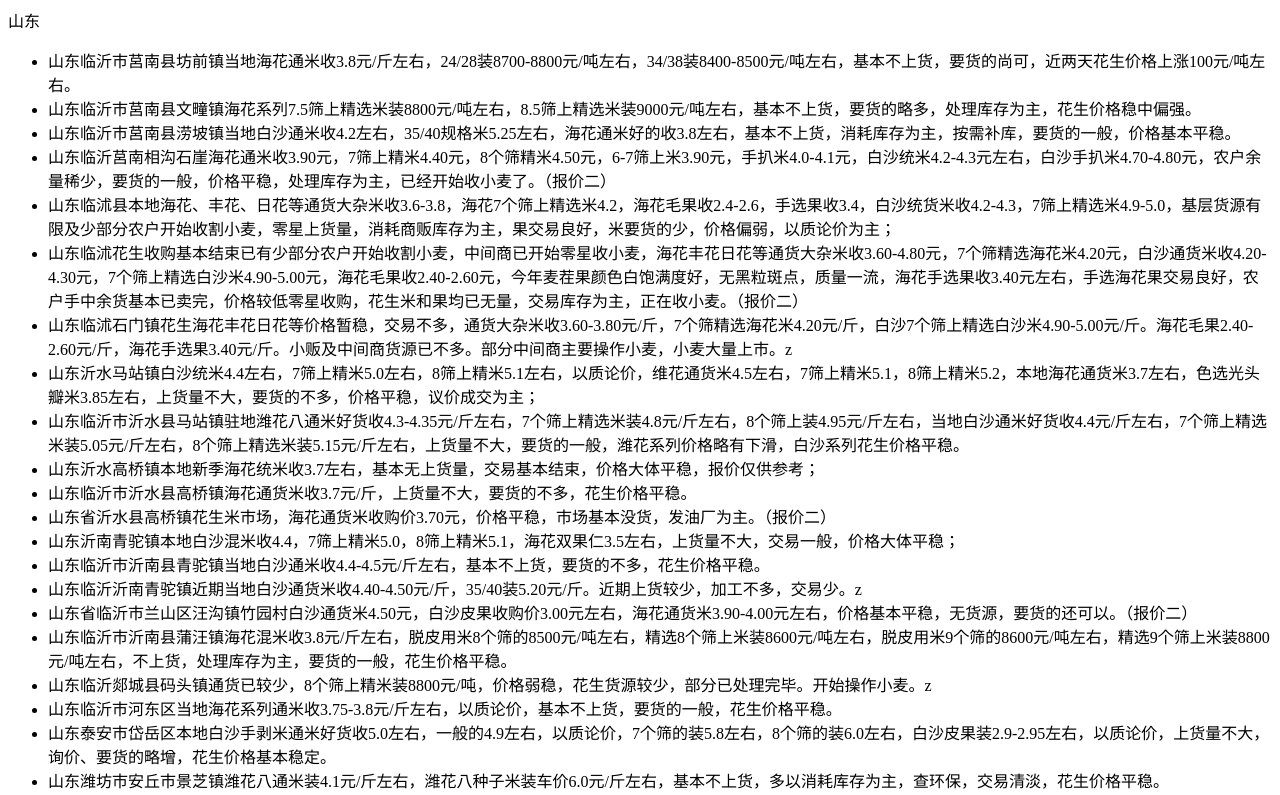
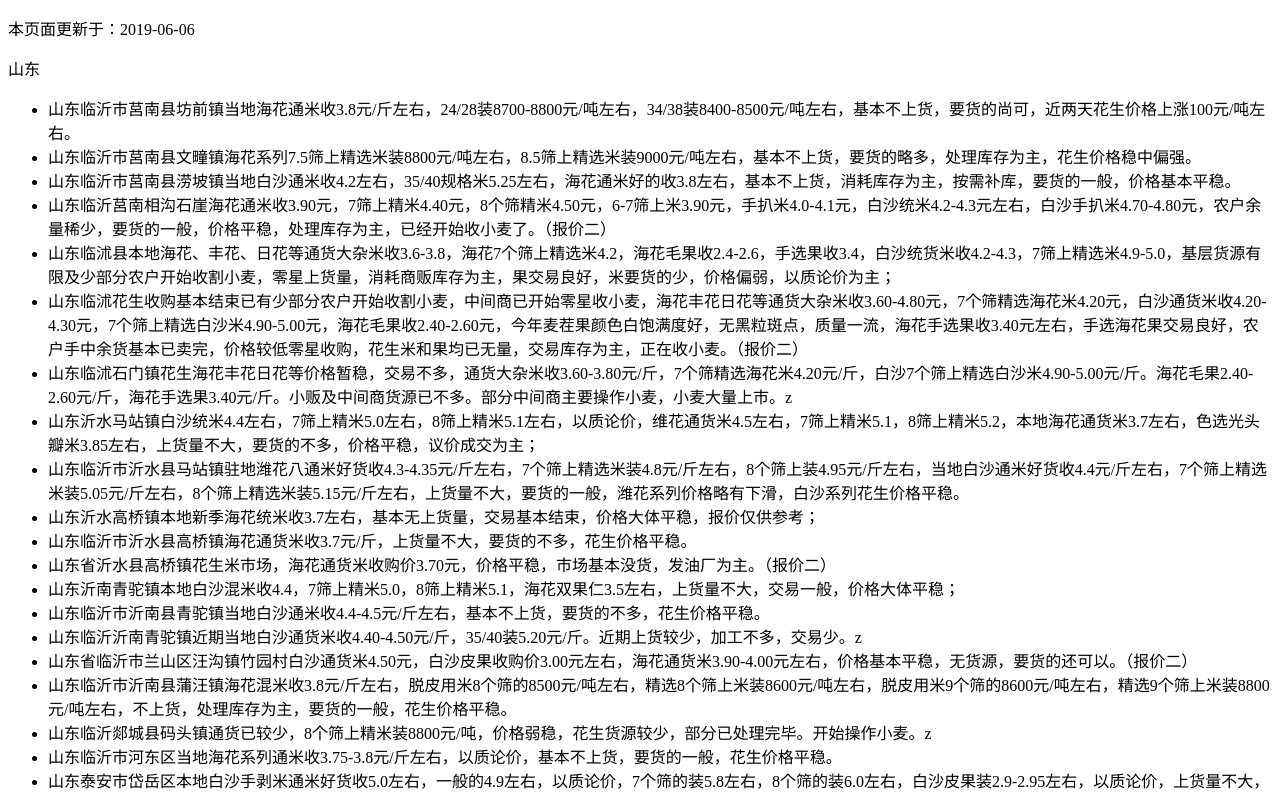
Before and after one commit to e8f16b524ff6cbedadc3/peanut, a plain HTML site: page docs/index.html in a window 1280 px wide. Shown: the top 795 px of the page. Drawn offline with Linux system fonts and the light colour scheme.

Commit message:
change html title and add update time

```diff
--- a/docs/index.html
+++ b/docs/index.html
@@ -3,7 +3,7 @@
   <head>
     <meta charset="utf-8">
     <meta name="viewport" content="width=device-width">
-    <title>Index</title>
+    <title>current price of peanuts</title>
     <link rel="stylesheet" href="style.css" type="text/css" media="all">
   </head>
   <body>
--- a/docs/javascript.js
+++ b/docs/javascript.js
@@ -5,6 +5,9 @@ fetch(`_data/result_${today}.json`)
   .then(resp => resp.json())
   .then(resp => {
     //node.textContent = JSON.stringify(resp, undefined, 2)
+    const update_info = document.createElement('p');
+    update_info.textContent = `本页面更新于：${today}`;
+    node.appendChild(update_info);
     for (let location in resp) {
       const newDiv = document.createElement('div');
       const newSpan = document.createElement('span');
```
